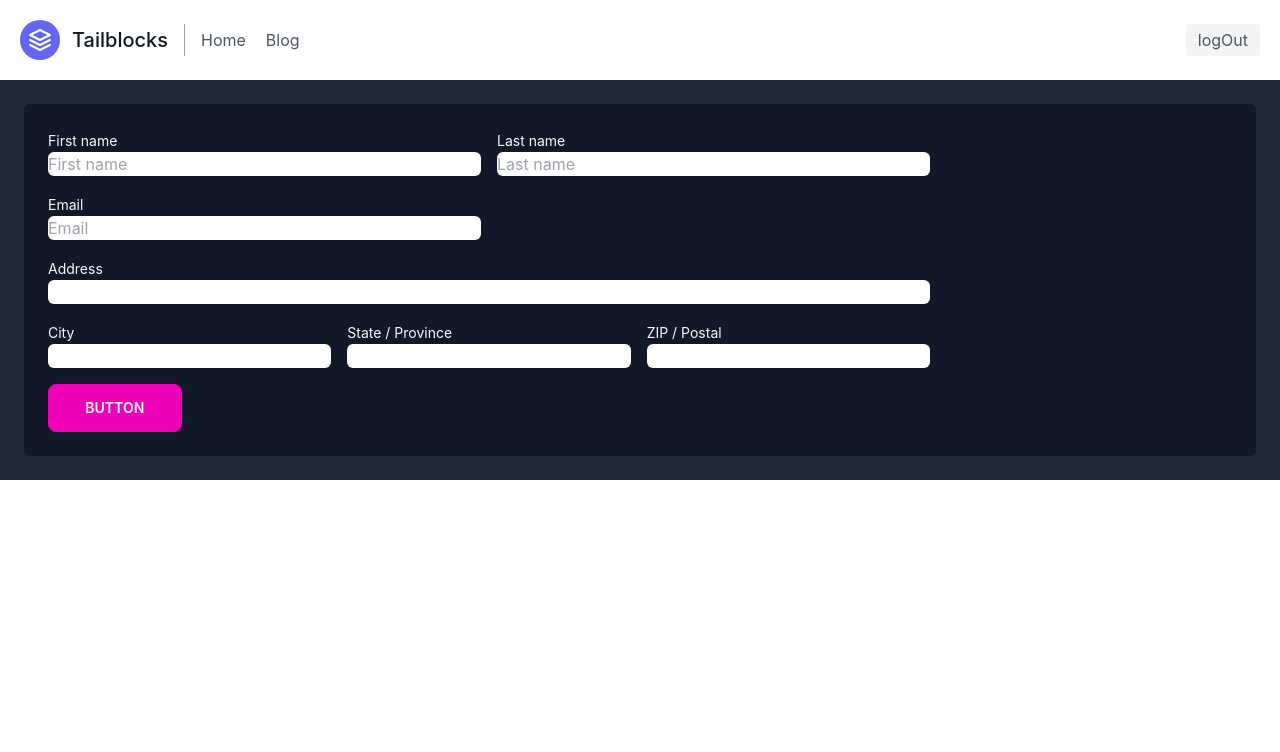
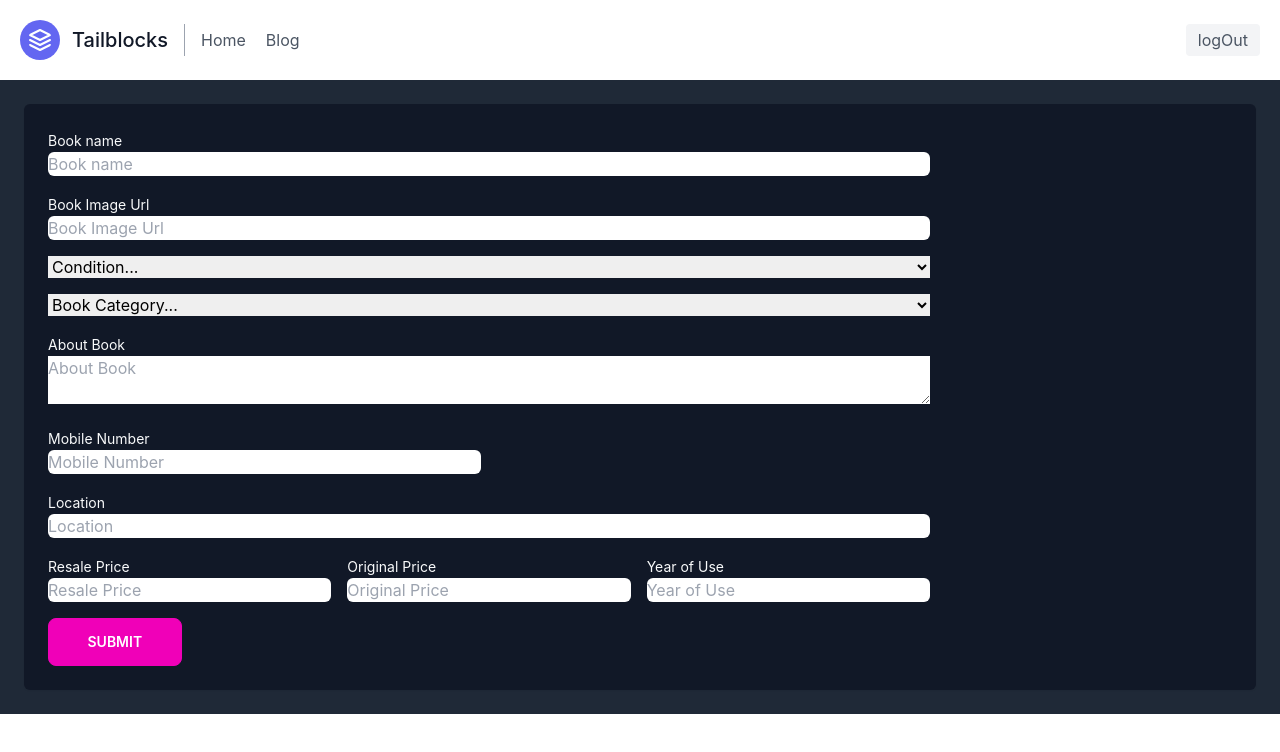
Before and after one commit to izazahmed0177/ass12-final-client-side-book-house, a React (Create React App) app: page /dashboard/AddAproduct in a window 1280 px wide. Shown: the top 752 px of the page. Built offline with nearby package versions, Linux system fonts and the light colour scheme; no server answers; sample sign-in values are in the browser's storage.

Commit message:
form degine complite

```diff
--- a/src/Pages/Dashboard/Sellers/AddAproduct/AddAproduct.js
+++ b/src/Pages/Dashboard/Sellers/AddAproduct/AddAproduct.js
@@ -25,36 +25,93 @@ const AddAproduct = () => {
                     <div className="grid grid-cols-4 gap-6 p-6 rounded-md shadow-sm bg-gray-900">
 
                         <div className="grid grid-cols-6 gap-4 col-span-full lg:col-span-3">
+                            <div className="col-span-full">
+
+                                <label for="firstname" className="text-sm">Book name</label>
+                                <input {...register("bookName")} placeholder="Book name" id="firstname" type="text" className="w-full rounded-md focus:ring focus:ring-opacity-75 focus:ring-violet-400 dark:border-gray-700 dark:text-gray-900" />
+                            </div>
+
+                            {/* <div className="col-span-full sm:col-span-3">
+                                <label for="lastname" className="text-sm">Book Price</label>
+                                <input {...register("price")} placeholder="Book Price" id="lastname" type="text" className="w-full rounded-md focus:ring focus:ring-opacity-75 focus:ring-violet-400 dark:border-gray-700 dark:text-gray-900" />
+                            </div> */}
+
+
+                            <div className="col-span-full">
+                                <label for="address" className="text-sm">Book Image Url</label>
+                                <input {...register("Image")} placeholder="Book Image Url" className="w-full rounded-md focus:ring focus:ring-opacity-75 focus:ring-violet-400 dark:border-gray-700 dark:text-gray-900" />
+                            </div>
+
+
+
+
+                            <select {...register("condition", { required: true })} className='col-span-full text-black'>
+                                <option value="">Condition...</option>
+                                <option value="Excellent">Excellent</option>
+                                <option value="Good">Good</option>
+                                <option value="Fair">Fair</option>
+                            </select>
+
+                            <select {...register("category", { required: true })} className='col-span-full text-black'>
+                                <option value="">Book Category...</option>
+                                <option value="Action and Adventure">Action and Adventure</option>
+                                <option value="Classics">Classics</option>
+                                <option value="Comic Book or Graphic Novel">Comic Book or Graphic Novel</option>
+                                <option value="Detective and Mystery">Detective and Mystery</option>
+                                <option value="Fantasy">Fantasy</option>
+                            </select>
+
+
+
+                            <div className='col-span-full'>
+                            <label className="text-sm">About Book</label>
+                                <textarea {...register("aboutBook")} placeholder="About Book" className=' w-full text-black' />
+                            </div>
+
+
+
+
+
                             <div className="col-span-full sm:col-span-3">
-					<label for="firstname" className="text-sm">First name</label>
-					<input id="firstname" type="text" placeholder="First name" className="w-full rounded-md focus:ring focus:ring-opacity-75 focus:ring-violet-400 dark:border-gray-700 dark:text-gray-900" />
+                                <label className="text-sm">Mobile Number</label>
+                                <input {...register("mobileNumber")} placeholder="Mobile Number" className="w-full rounded-md focus:ring focus:ring-opacity-75 focus:ring-violet-400 dark:border-gray-700 dark:text-gray-900" />
                             </div>
-				<div className="col-span-full sm:col-span-3">
-					<label for="lastname" className="text-sm">Last name</label>
-					<input id="lastname" type="text" placeholder="Last name" className="w-full rounded-md focus:ring focus:ring-opacity-75 focus:ring-violet-400 dark:border-gray-700 dark:text-gray-900" />
+
+
+
+
+
+
+                            <div className="col-span-full">
+                                <label for="address" className="text-sm">Location</label>
+                                <input  {...register("location")} placeholder="Location" className="w-full rounded-md focus:ring focus:ring-opacity-75 focus:ring-violet-400 dark:border-gray-700 dark:text-gray-900" />
                             </div>
-				<div className="col-span-full sm:col-span-3">
-					<label for="email" className="text-sm">Email</label>
-					<input id="email" type="email" placeholder="Email" className="w-full rounded-md focus:ring focus:ring-opacity-75 focus:ring-violet-400 dark:border-gray-700 dark:text-gray-900" />
-				</div>
-				<div className="col-span-full">
+
+
+                            {/* <div className="col-span-full">
                                 <label for="address" className="text-sm">Address</label>
                                 <input id="address" type="text" placeholder="" className="w-full rounded-md focus:ring focus:ring-opacity-75 focus:ring-violet-400 dark:border-gray-700 dark:text-gray-900" />
+                            </div> */}
+
+
+
+
+
+
+                            <div className="col-span-full sm:col-span-2">
+                                <label for="city" className="text-sm">Resale Price</label>
+                                <input {...register("resalePrice")} placeholder="Resale Price" className="w-full rounded-md focus:ring focus:ring-opacity-75 focus:ring-violet-400 dark:border-gray-700 dark:text-gray-900" />
                             </div>
                             <div className="col-span-full sm:col-span-2">
-					<label for="city" className="text-sm">City</label>
-					<input id="city" type="text" placeholder="" className="w-full rounded-md focus:ring focus:ring-opacity-75 focus:ring-violet-400 dark:border-gray-700 dark:text-gray-900" />
+                                <label for="state" className="text-sm">Original Price</label>
+                                <input {...register("originalPrice")} placeholder="Original Price" className="w-full rounded-md focus:ring focus:ring-opacity-75 focus:ring-violet-400 dark:border-gray-700 dark:text-gray-900" />
                             </div>
                             <div className="col-span-full sm:col-span-2">
-					<label for="state" className="text-sm">State / Province</label>
-					<input id="state" type="text" placeholder="" className="w-full rounded-md focus:ring focus:ring-opacity-75 focus:ring-violet-400 dark:border-gray-700 dark:text-gray-900" />
-				</div>
-				<div className="col-span-full sm:col-span-2">
-					<label for="zip" className="text-sm">ZIP / Postal</label>
-					<input id="zip" type="text" placeholder="" className="w-full rounded-md focus:ring focus:ring-opacity-75 focus:ring-violet-400 dark:border-gray-700 dark:text-gray-900" />
+                                <label for="zip" className="text-sm">Year of Use</label>
+                                <input {...register("yearofUse")} placeholder="Year of Use" className="w-full rounded-md focus:ring focus:ring-opacity-75 focus:ring-violet-400 dark:border-gray-700 dark:text-gray-900" />
                             </div>
 
-                <button className="btn btn-secondary">Button</button>
+                            <button className="btn btn-secondary">Submit</button>
                         </div>
                     </div>
 
```
Lines whose indentation alone changed are shown as unchanged.
